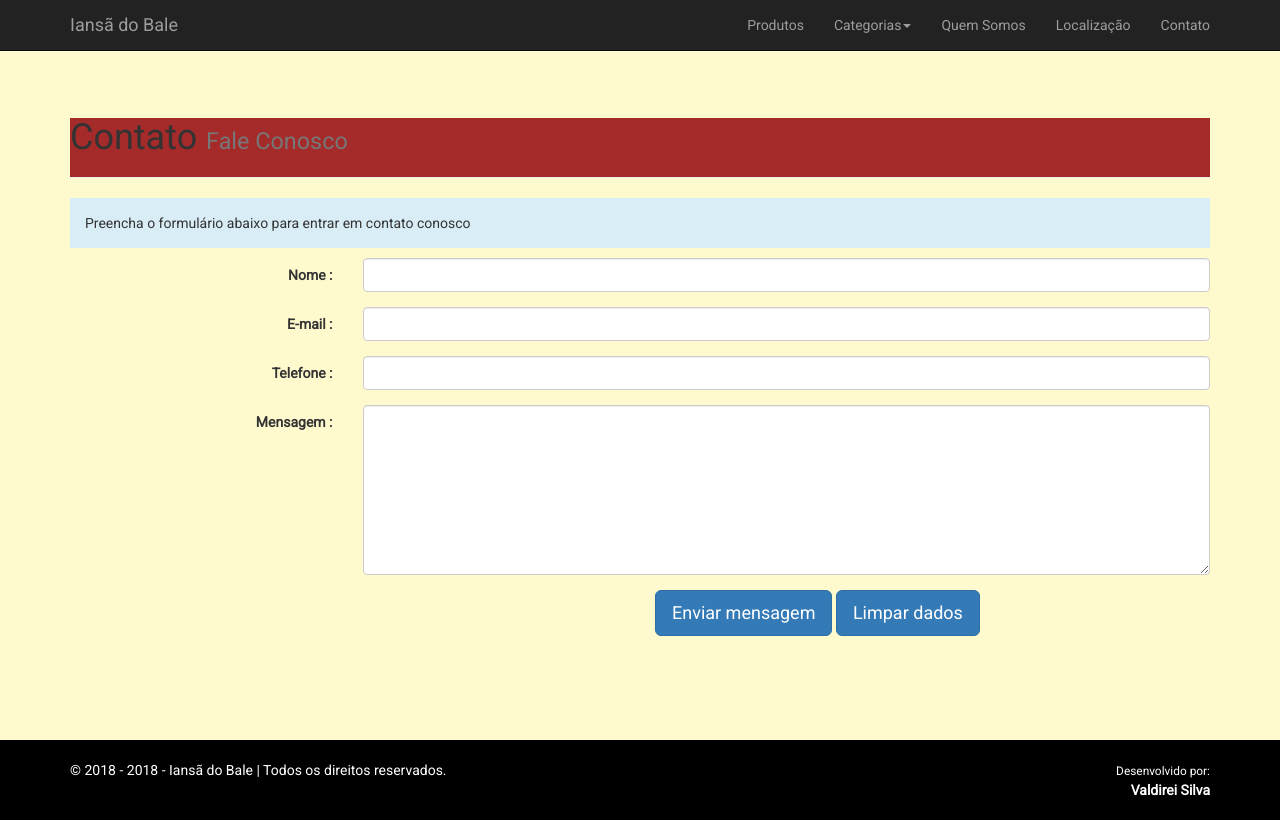
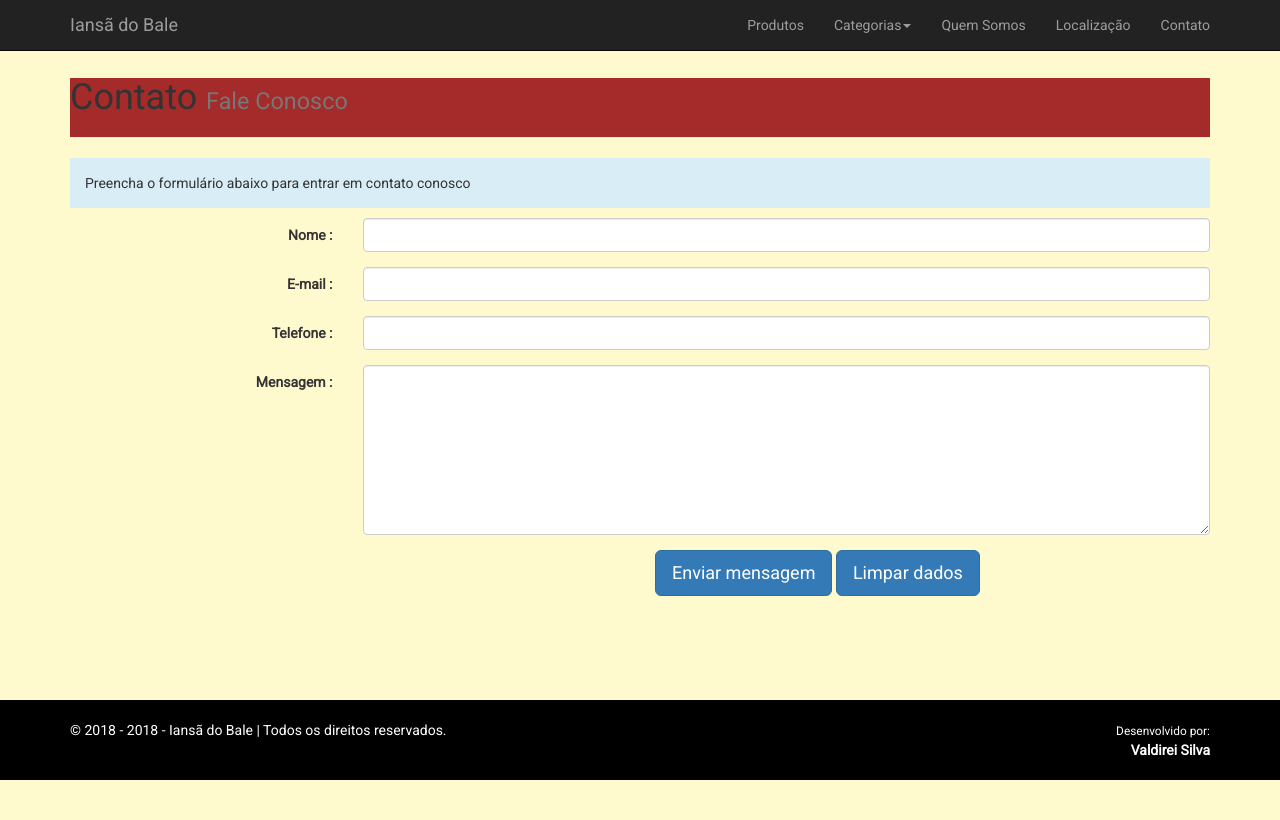
Before and after one commit to Valdirei-Silva/loja-ecommerce, a Django app: page /contato/ in a window 1280 px wide. After the commit the page ends 780 px from the top, so only its background shows below. Run offline with Django 3.2, Linux system fonts and the light colour scheme; data that the repository does not hold is empty; some libraries are stand-ins or nearby versions.

Commit message:
Ajuste do arquivo css

```diff
--- a/core/static/assets/css/estilo.css
+++ b/core/static/assets/css/estilo.css
@@ -4,7 +4,7 @@
 }
 
 body{
-    padding-top: 50px;
+    padding-top: 10px;
     background-color: #FFFACD;
 }
 
```
